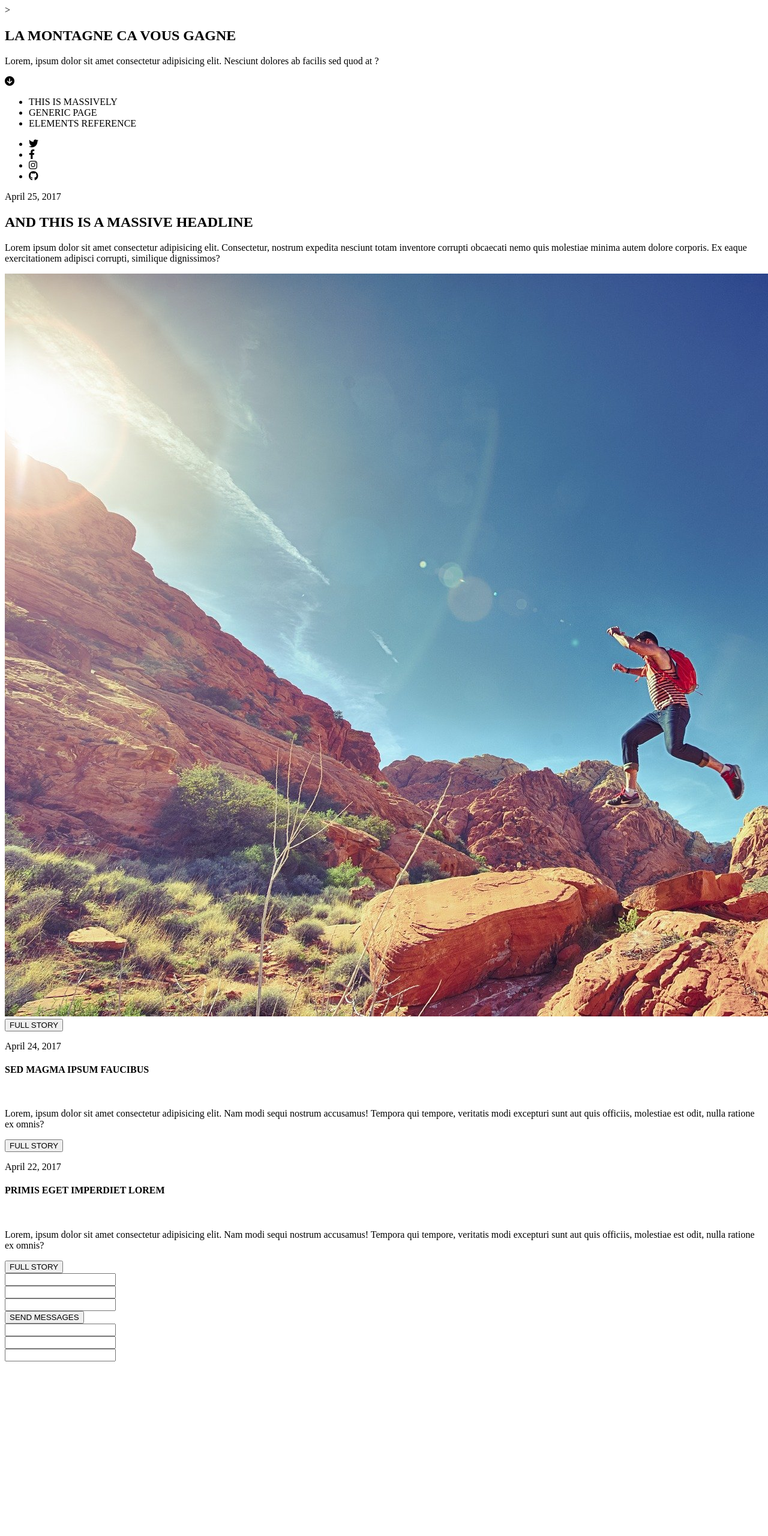
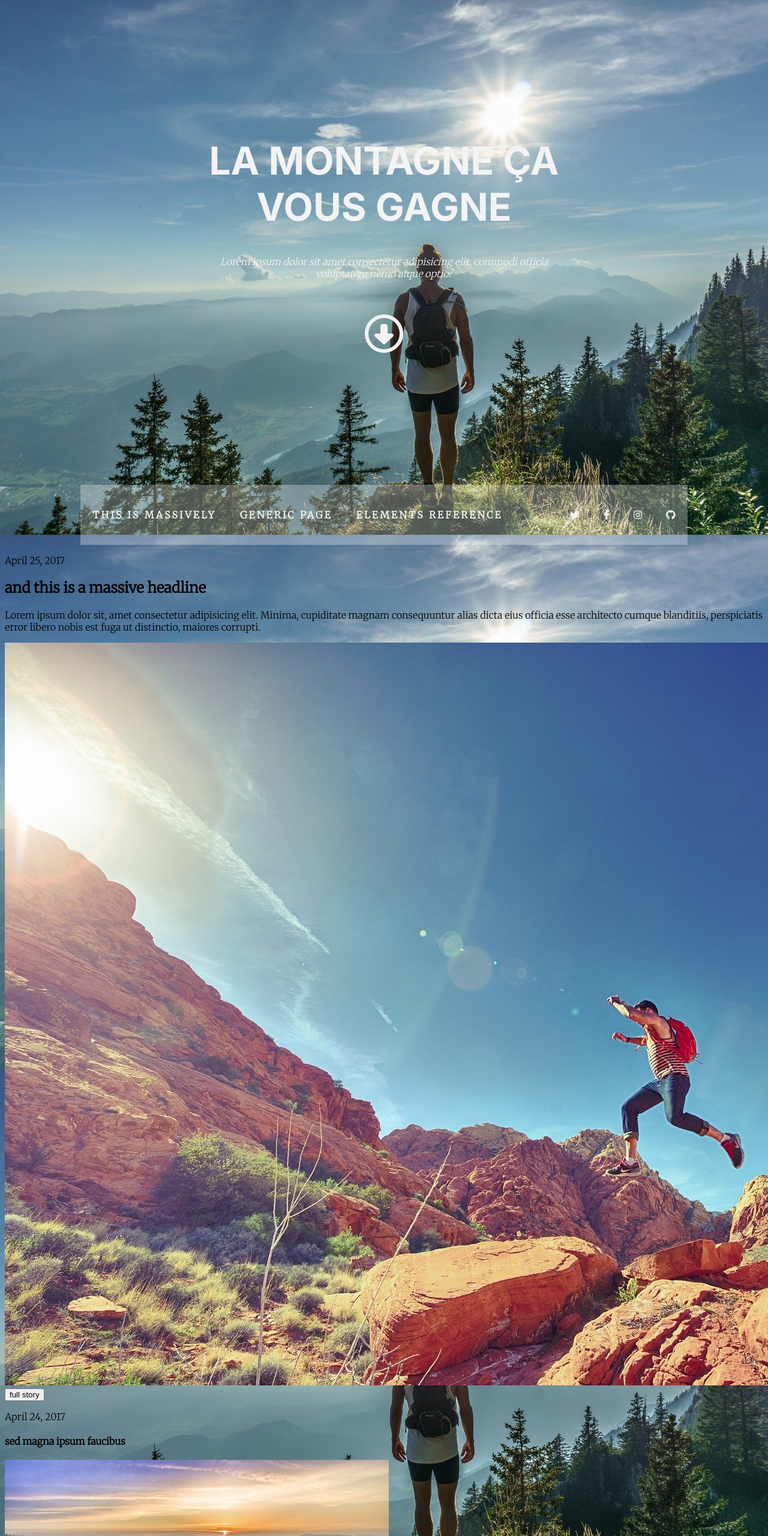
Before and after one commit to SostellPRO/SASS_Integration_la_montagne, a plain HTML site: page index.html in a window 1280 px wide. Shown: the top 2560 px of the page at 60% size. Before the commit the page ends 2285 px from the top, so only its background shows below. Drawn offline with Linux system fonts and the light colour scheme.

Commit message:
hover géré

```diff
--- a/index.html
+++ b/index.html
@@ -9,29 +9,37 @@
       integrity="sha512-z3gLpd7yknf1YoNbCzqRKc4qyor8gaKU1qmn+CShxbuBusANI9QpRohGBreCFkKxLhei6S9CQXFEbbKuqLg0DA=="
       crossorigin="anonymous"
       referrerpolicy="no-referrer"
-    />
-    >
+      <link rel="preconnect" href="https://fonts.googleapis.com">
+<link rel="preconnect" href="https://fonts.gstatic.com" crossorigin>
+<link href="https://fonts.googleapis.com/css2?family=DM+Serif+Display:ital@0;1&family=Merriweather:wght@300&family=Oswald:wght@500&display=swap" rel="stylesheet">
+<link rel="preconnect" href="https://fonts.googleapis.com">
+<link rel="preconnect" href="https://fonts.gstatic.com" crossorigin>
+<link href="https://fonts.googleapis.com/css2?family=DM+Serif+Display:ital@0;1&family=Inter:wght@700&family=Merriweather:wght@300&family=Oswald:wght@500&display=swap" rel="stylesheet">
     <title>La montagne</title>
+    <link rel="stylesheet" href="./styles/index.css">
   </head>
   <body>
+      <header>
+        <div>
+        <h1>la montagne ça vous gagne</h1>
+        <p>
+          Lorem ipsum dolor sit amet consectetur adipisicing elit. commodi
+          officia voluptatem nemo atque optio?
+        </p>
+        <i class="fa-regular fa-circle-down"></i>
+        </div>
+      </header>
+
       <section>
-      <div>
-        <h1>LA MONTAGNE CA VOUS GAGNE</h1>
-        <p>
-          Lorem, ipsum dolor sit amet consectetur adipisicing elit. Nesciunt
-          dolores ab facilis sed quod at ?
-        </p>
-        <i class="fa-solid fa-circle-arrow-down"></i>
-      </div>
         <nav>
-        <div>
+          <div class="left">
             <ul>
-            <li>THIS IS MASSIVELY</li>
-            <li>GENERIC PAGE</li>
-            <li>ELEMENTS REFERENCE</li>
+              <li>this is massively</li>
+              <li>generic page</li>
+              <li>elements reference</li>
             </ul>
           </div>
-        <div>
+          <div class="right">
             <ul>
               <li><i class="fa-brands fa-twitter"></i></li>
               <li><i class="fa-brands fa-facebook-f"></i></li>
@@ -40,82 +48,67 @@
             </ul>
           </div>
         </nav>
-    </section>
-
-    <section>
         <div>
           <p>April 25, 2017</p>
+          <h2>and this is a massive headline</h2>
+          <p>
+            Lorem ipsum dolor sit, amet consectetur adipisicing elit. Minima,
+            cupiditate magnam consequuntur alias dicta eius officia esse
+            architecto cumque blanditiis, perspiciatis error libero nobis est
+            fuga ut distinctio, maiores corrupti.
+          </p>
+          <img src="./images/pic01.jpg" alt="jump" />
+          <button>full story</button>
         </div>
         <div>
-        <h2>AND THIS IS A MASSIVE HEADLINE</h2>
+          <p>April 24, 2017</p>
+          <h4>sed magna ipsum faucibus</h4>
+          <img src="./images/pic02.jpg" alt="" />
           <p>
-          Lorem ipsum dolor sit amet consectetur adipisicing elit. Consectetur,
-          nostrum expedita nesciunt totam inventore corrupti obcaecati nemo quis
-          molestiae minima autem dolore corporis. Ex eaque exercitationem
-          adipisci corrupti, similique dignissimos?
+            Lorem ipsum dolor sit amet consectetur adipisicing elit. Eaque rerum
+            dolore quaerat voluptatem ut eligendi odit neque incidunt, non nihil
+            illum doloribus veritatis, eveniet quidem quo officia rem, esse
+            delectus?
           </p>
-      </div>
-      <img src="./images/pic01.jpg" alt="jump" />
-      <button>FULL STORY</button>
-    </section>
-
-    <section>
-      <div>
-        <p>April 24, 2017</p>
-        <h4>SED MAGMA IPSUM FAUCIBUS</h4>
-        <img src="" alt="" />
-        <p>
-          Lorem, ipsum dolor sit amet consectetur adipisicing elit. Nam modi
-          sequi nostrum accusamus! Tempora qui tempore, veritatis modi excepturi
-          sunt aut quis officiis, molestiae est odit, nulla ratione ex omnis?
-        </p>
-        <button>FULL STORY</button>
+          <button>full story</button>
         </div>
         <div>
           <p>April 22, 2017</p>
-        <h4>PRIMIS EGET IMPERDIET LOREM</h4>
-        <img src="" alt="" />
+          <h4>primis eget imperdiet lorem</h4>
+          <img src="./images/pic03.jpg" alt="" />
           <p>
-          Lorem, ipsum dolor sit amet consectetur adipisicing elit. Nam modi
-          sequi nostrum accusamus! Tempora qui tempore, veritatis modi excepturi
-          sunt aut quis officiis, molestiae est odit, nulla ratione ex omnis?
+            Lorem ipsum dolor sit amet consectetur adipisicing elit. Eaque rerum
+            dolore quaerat voluptatem ut eligendi odit neque incidunt, non nihil
+            illum doloribus veritatis, eveniet quidem quo officia rem, esse
+            delectus?
           </p>
-        <button>FULL STORY</button>
+          <button>full story</button>
         </div>
       </section>
 
       <section>
-      <div>
-        <div>
-        <label for=""></label>
+        <form action="">
+          <label for="name" id="name"></label>
           <input type="text" />
-</div>
-        <div>
-        <label for=""></label>
+          <label for="email" id="email"></label>
           <input type="text" />
-</div>
-        <div>
-        <label for=""></label>
+          <label for="message" id="message"></label>
           <input type="text" />
-</div>
-        <button>SEND MESSAGES</button>
-      </div>
-
-      <div>
-        <div>
-        <label for=""></label>
-        <input type="text" />
-</div>
-        <div>
-        <label for=""></label>
-        <input type="text" />
- </div>
-        <div>
-        <label for=""></label>
-        <input type="text" />
-</div>
-        <ul></ul>
-      </div>
+          <label for="address" id="address"></label>
+          <p>1234, Somewhere Road #87257 Nashville, TN 00000-0000</p>
+          <label for="phone" id="phone"></label>
+          <p>(000) 000-000</p>
+          <label for="email" id="email"></label>
+          <p>info@untitled.ltd</p>
+          <label for="social" id="social"></label>
+          <ul>
+            <li><i class="fa-brands fa-twitter"></i></li>
+            <li><i class="fa-brands fa-facebook-f"></i></li>
+            <li><i class="fa-brands fa-instagram"></i></li>
+            <li><i class="fa-brands fa-github"></i></li>
+          </ul>
+          <button>send message</button>
+        </form>
       </section>
   </body>
 </html>
--- /dev/null
+++ b/styles/_settings.scss
@@ -0,0 +1,15 @@
+$color1 : rgb(243, 243, 243);
+$color2: rgb(197, 191, 191);
+$color3:rgb(21, 20, 20);
+
+html {
+    position: relative;
+}
+
+body {
+    background: url(../images/bg.jpg) center/cover;
+    font-family: 'Merriweather', serif;
+    height: 100vh;
+    background-attachment: fixed;
+
+}
--- /dev/null
+++ b/styles/header/_header.scss
@@ -0,0 +1,28 @@
+header {
+    height: 100vh;
+      display: flex;
+  justify-content: center;
+  align-items: center;
+
+ div {
+    color: $color1;
+    margin: auto;
+    width: 50%;
+    text-align: center;
+  h1 {
+    font-family: "Inter", sans-serif;
+    font-weight: 700;
+    font-size: 4rem;
+    text-transform: uppercase;
+  }
+
+  p {
+font-style: italic;
+  }
+
+  i {
+font-size: 4rem;
+padding: 42px;
+  }
+}
+ }
--- /dev/null
+++ b/styles/index.scss
@@ -0,0 +1,3 @@
+@import "./settings";
+@import "../styles/header/header";
+@import "../styles/navbar/navbar";
--- /dev/null
+++ b/styles/navbar/_navbar.scss
@@ -0,0 +1,50 @@
+nav {
+    background-color: #ffffff4c;
+    display: flex;
+    color: $color1;
+    font-weight: 700;
+    width: 80%;
+    margin-left: 10%;
+    margin-right: 10%;
+    height: 100px;
+     justify-content: space-between;
+     align-items: center;
+     text-transform: uppercase;
+
+
+.left {
+  order: 1;
+  font-size: 1rem;
+  letter-spacing: 0.2rem;
+  display: flex;
+  align-items: center;
+  }
+}
+
+.right {
+  order: 2;
+}
+
+   ul {
+        list-style-type: none;
+        display: flex;
+        margin: 0;
+        padding: 0;
+    }
+
+    li {
+      padding-left: 20px;
+      padding-right: 20px;
+      display: flex;
+      align-items: center;
+      justify-content: center;
+height: 100px;
+          &:hover {
+    color: $color3;
+    background-color: $color1;
+    }
+
+    i {
+
+    }
+}
```
Also changed, not shown: styles/index.css (added), 1 other file. Lines whose indentation alone changed are shown as unchanged.
